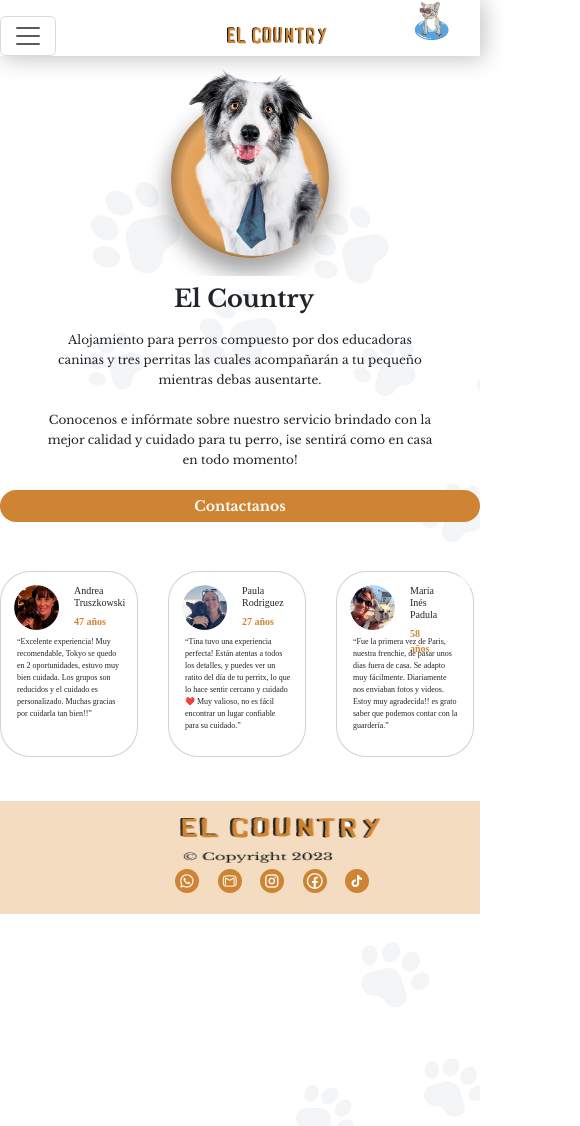
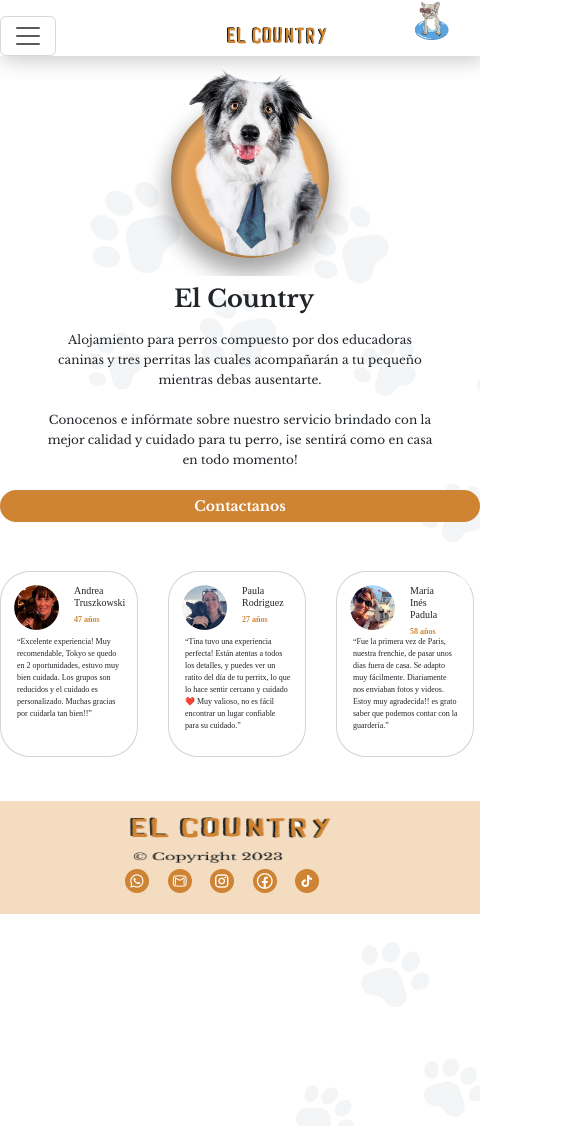
Before and after one commit to JaRafCaPer/guarderia_el_country, a React (Create React App) app: page / in a window 390 px wide. Shown: the whole page, 580 px wide, since content can reach past the window. Built offline with nearby package versions, Linux system fonts and the light colour scheme.

Commit message:
Listas vistas mobile y tablet

```diff
--- a/src/components/CarouselReviews/CarouselReviews.css
+++ b/src/components/CarouselReviews/CarouselReviews.css
@@ -56,6 +56,7 @@ div .col3 {
 .cardText{
     width: 310px;
     height: 185px;
+    margin-bottom: 3px;
 }
 
 .carousel-control-prev,
@@ -68,14 +69,14 @@ div .col3 {
 /* Media query for tablets */
 @media (max-width: 768px){
 .carrusel{
-    width: 870px;
+    width: 800px;
 }
 .colCard{
     width: 250px;
     height: 300px;
 }
 .card{
-    width: 260px;
+    width: 250px;
     height: 300px;
 }
 .cardText{
@@ -144,7 +145,7 @@ div .col3 {
     .edad{
         margin: 8px;
         height: 20px;
-        font-size: 10px;
+        font-size: 8px;
         margin: 5px
     }
     .carousel-indicators{
--- a/src/components/Home/Home.css
+++ b/src/components/Home/Home.css
@@ -24,14 +24,15 @@
     height: 580px;
     margin-top: 241px;
     margin-left: 150px;
-    display: grid;
-    grid-template-columns: 1fr 1fr;
-    grid-template-rows: 1fr;
+    display: flex;
+    flex-direction: row;
 }
 .col1 {
     width: 513px;
     height: 580px;
-    grid-gap: 10px;
+    margin: 0px;
+    padding: 0px;
+
 }
 .texto {
     width: 571px;
@@ -181,9 +182,9 @@
         flex-direction: column-reverse;
     }
     .col1 {
-        width: 800px;
+        width: 770px;
         height: 380px;
-        grid-gap: 10px;
+
     }
     .texto {
         width: 661px;
@@ -293,8 +294,9 @@
     .testCards{
         width: 800px;
         height: 383px;
+        margin: 0px;
         margin-top: 66px;
-        margin-left: 0px;
+
     }
 }
 
--- a/src/components/NavBar/NavBar.css
+++ b/src/components/NavBar/NavBar.css
@@ -94,7 +94,7 @@
 
 
 .nav1{
-    width: 900px;
+    width: 800px;
     height: 96px;
     display: grid;
     grid-template-rows: 1fr;
--- a/src/components/footer/footer.css
+++ b/src/components/footer/footer.css
@@ -206,17 +206,16 @@
     max-height: 114px;
     background: rgba(244, 220, 193, 1);
     font-family: 'Libre Baskerville', serif;
-    display: grid;
-    grid-template-columns: 1fr;
-    grid-template-rows: repeat(2, 57px);
+    display: flex;
+    flex-direction: column;
     align-items: center; /* Centrar verticalmente los elementos dentro del contenedor */
   }
 
   /* Estilos para la columna de contLogo */
   .contLogo {
-    width: 480px;
+    width: 380px;
     height: 57px;
-    margin-left: 100px;
+
   }
   .logo{
     margin-top: 15px;
@@ -225,9 +224,9 @@
     height: 48px;
   }
   .redes{
-    width: 480px;
+    width: 380px;
     height: 57px;
-    margin-left: 100px;
+
   }
   .contRedes {
     width: 212px;
```
